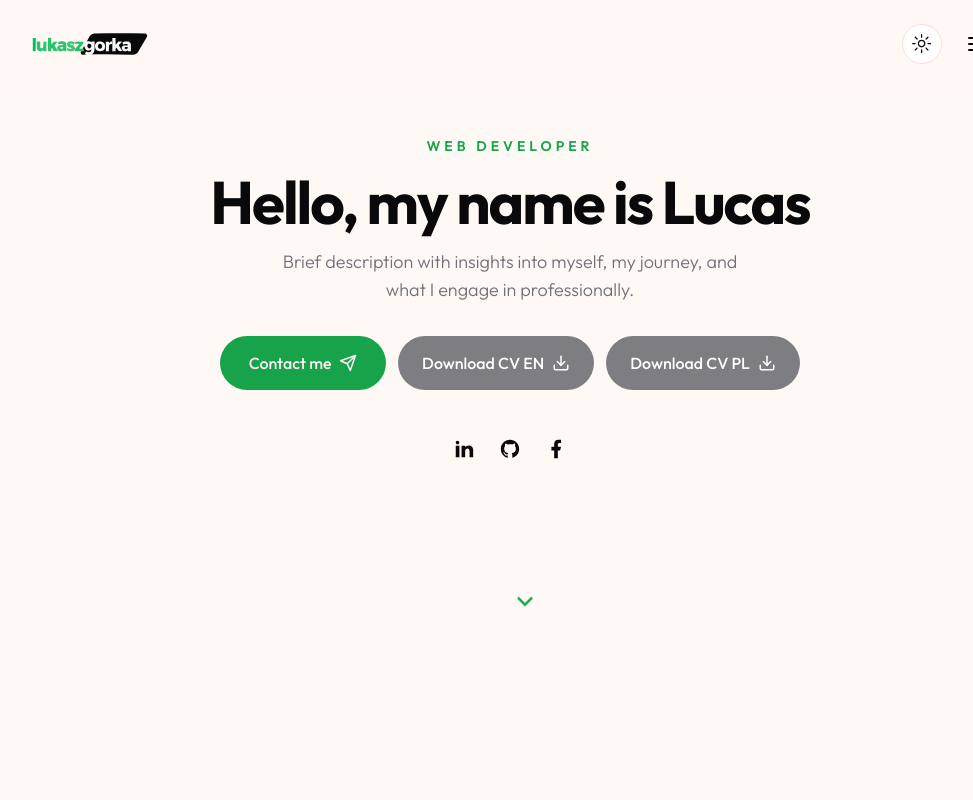
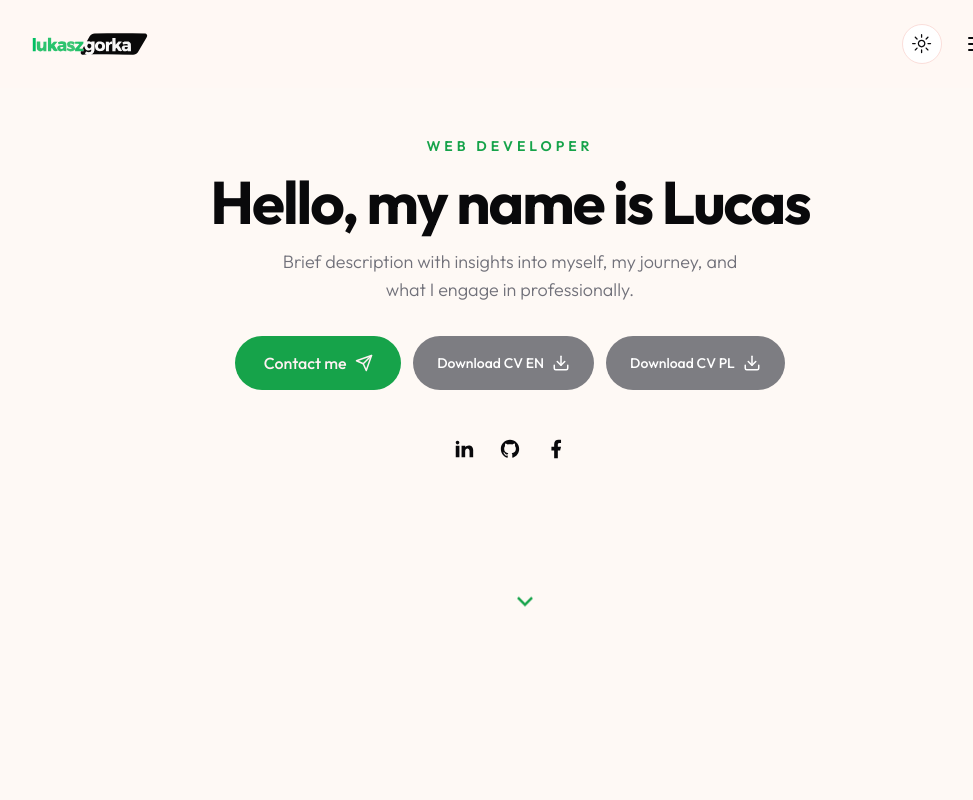
Before and after one commit to Cinamon88/new_portfolio_24, a Next.js app: page / in a window 1280 px wide. Shown: the top 800 px of the page, without its empty margins (130-1103 px from the left). Built offline with nearby package versions, Linux system fonts and the light colour scheme.

Commit message:
slight change of styles

```diff
--- a/components/Hero.jsx
+++ b/components/Hero.jsx
@@ -21,12 +21,12 @@ const Hero = () => {
                             </Button>
                         </Link>
                         <Link href="/cv_en.pdf" locale={false}>
-                            <Button variant="secondary" className="gap-x-2" >
+                            <Button variant="secondary" className="gap-x-2 text-sm" >
                                 Download CV EN <Download size={18} />
                             </Button>
                         </Link>
                         <Link href="/cv_pl.pdf" locale={false}>
-                            <Button variant="secondary" className="gap-x-2" >
+                            <Button variant="secondary" className="gap-x-2 text-sm" >
                                 Download CV PL <Download size={18} />
                             </Button>
                         </Link>
--- a/components/Services.jsx
+++ b/components/Services.jsx
@@ -34,7 +34,7 @@ const Services = () => {
                                 <div className="w-[140px] h-[80px] bg-white dark:bg-background flex justify-center items-center">{item.icon}</div>
                             </CardHeader>
                             <CardContent className="text-center">
-                                <CardTitle className="mb-4">{item.title}</CardTitle>
+                                <CardTitle className="mt-6 md:mt-0 mb-4">{item.title}</CardTitle>
                                 <CardDescription className="text-lg">
                                     {item.description}
                                 </CardDescription>
```
Also changed, not shown: app/favicon.svg (deleted).
